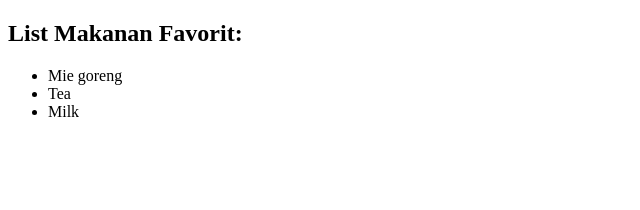
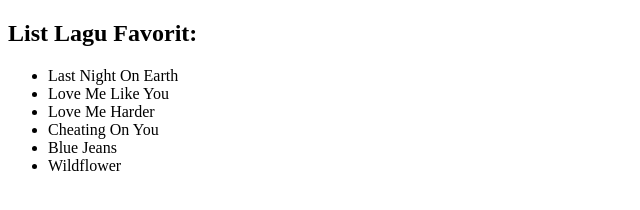
Before and after one commit to mayangp777/pplg1_testbranch, a plain HTML site: page index.html in a window 1280 px wide. Shown: the whole page, without its empty margins (0-640 px from the left). Drawn offline with Linux system fonts and the light colour scheme.

Commit message:
lagu favorit

```diff
--- a/index.html
+++ b/index.html
@@ -6,12 +6,15 @@
     <title>Document</title>
   </head>
   <body>
-    <h2>List Makanan Favorit:</h2>
+    <h2>List Lagu Favorit:</h2>
 
     <ul>
-      <li>Mie goreng</li>
-      <li>Tea</li>
-      <li>Milk</li>
+      <li>Last Night On Earth</li>
+      <li>Love Me Like You</li>
+      <li>Love Me Harder</li>
+      <li>Cheating On You</li>
+      <li>Blue Jeans</li>
+      <li>Wildflower</li>
     </ul>
   </body>
 </html>
```
